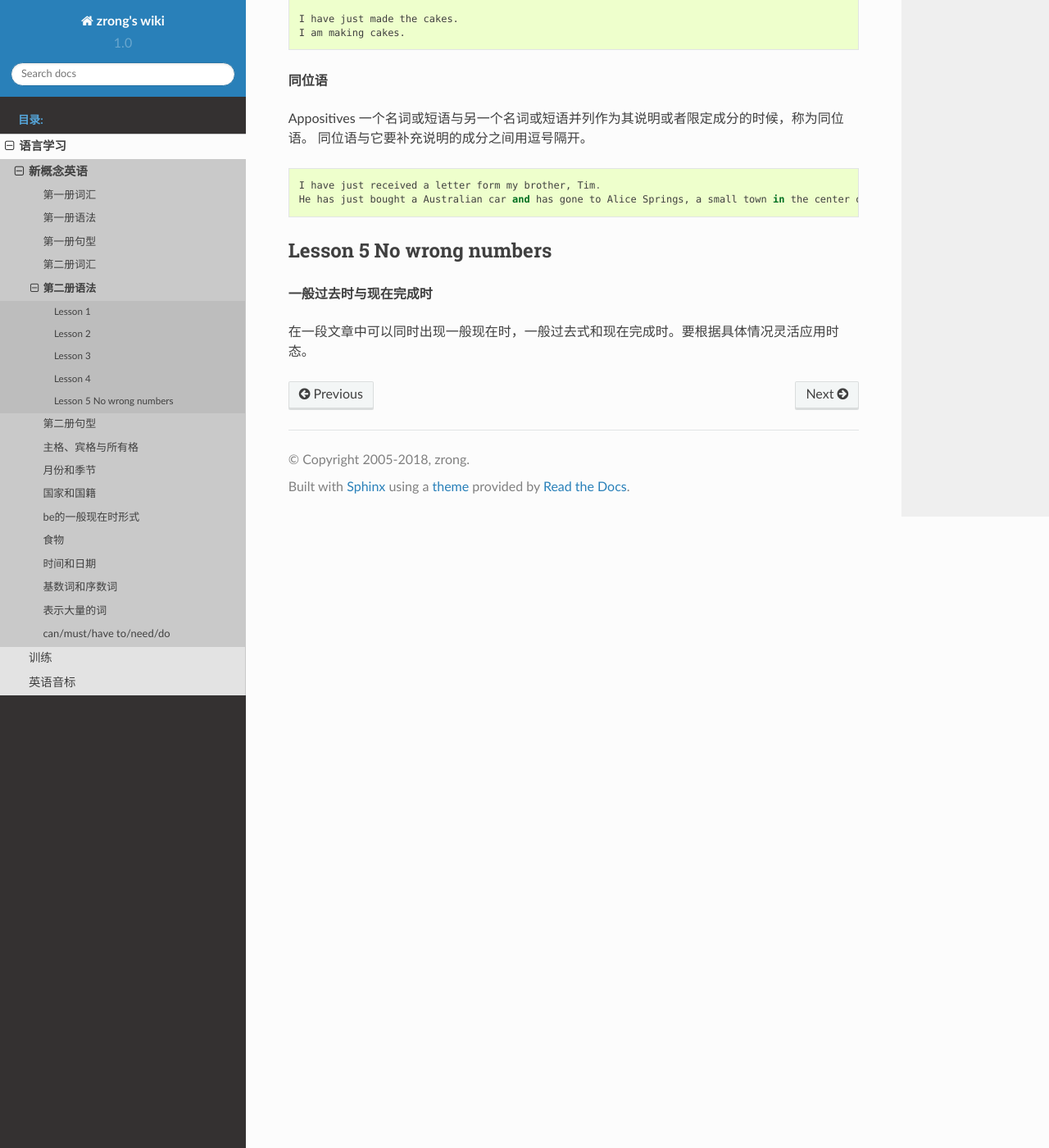
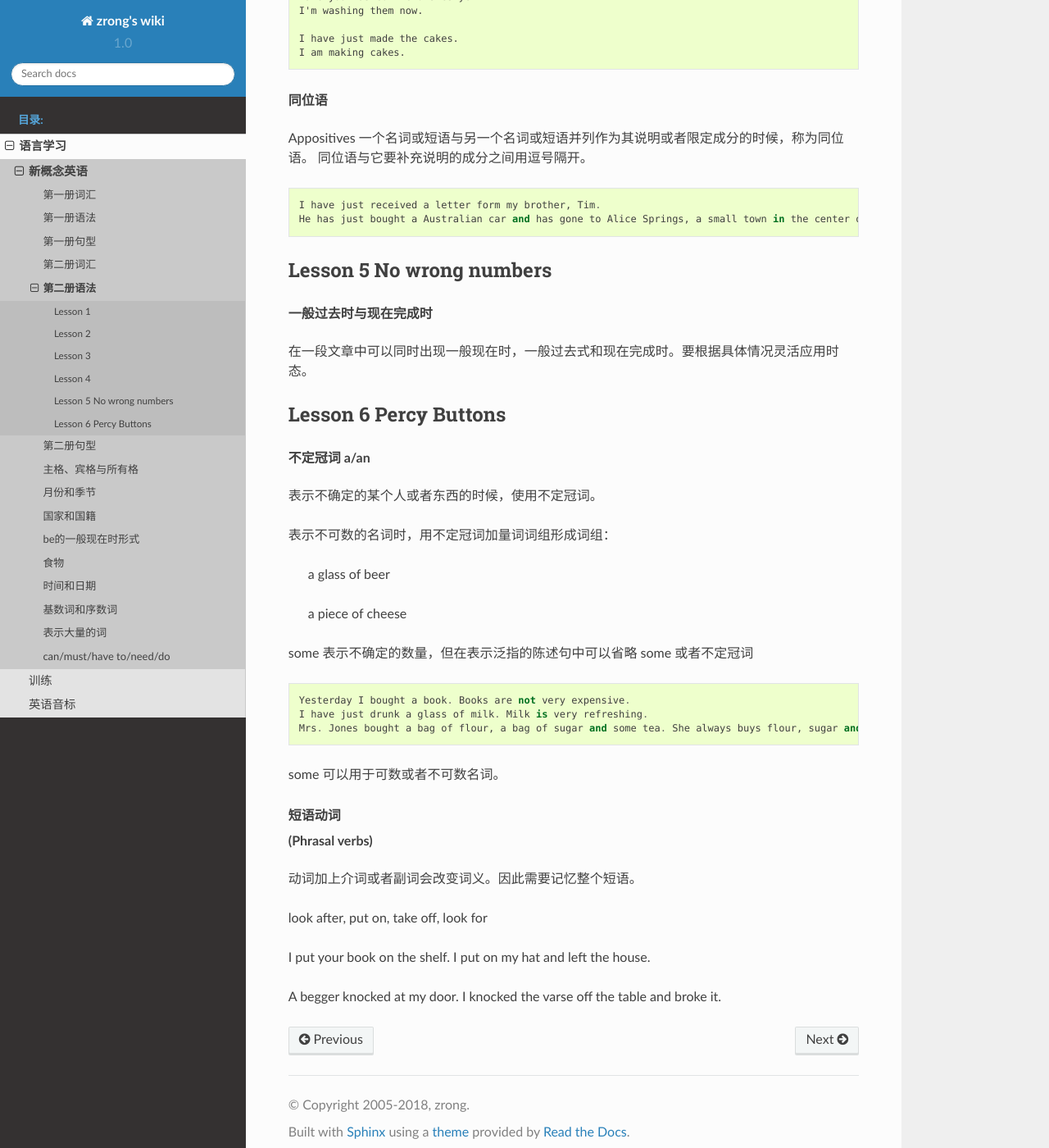
Before and after one commit to zrong/wiki, a Sphinx documentation site: the page built from source/lang/nce/2grammar.rst, in a window 1280 px wide and 1400 px high, scrolled down 2473 px. Shown: the whole window at 82% size. Built offline with Sphinx 7.4.7 and the Read the Docs theme 2.0.0, drawn with Linux system fonts in a browser that asks for light colours; some of the changed text lies outside the part shown.

Commit message:
add Lesson 6

```diff
--- a/source/lang/nce/2grammar.rst
+++ b/source/lang/nce/2grammar.rst
@@ -126,7 +126,6 @@ Appositives 一个名词或短语与另一个名词或短语并列作为其说
     I have just received a letter form my brother, Tim.
     He has just bought a Australian car and has gone to Alice Springs, a small town in the center of Australia.
 
-
 Lesson 5 No wrong numbers
 ======================================
 
@@ -135,3 +134,39 @@ Lesson 5 No wrong numbers
     一般过去时与现在完成时
 
 在一段文章中可以同时出现一般现在时，一般过去式和现在完成时。要根据具体情况灵活应用时态。
+
+Lesson 6 Percy Buttons
+======================================
+
+.. glossary::
+
+    不定冠词 a/an
+
+表示不确定的某个人或者东西的时候，使用不定冠词。
+
+表示不可数的名词时，用不定冠词加量词词组形成词组：
+
+    a glass of beer
+
+    a piece of cheese
+
+some 表示不确定的数量，但在表示泛指的陈述句中可以省略 some 或者不定冠词 ::
+
+    Yesterday I bought a book. Books are not very expensive.
+    I have just drunk a glass of milk. Milk is very refreshing.
+    Mrs. Jones bought a bag of flour, a bag of sugar and some tea. She always buys flour, sugar and tead at the grocer's.
+
+some 可以用于可数或者不可数名词。
+
+.. glossary::
+
+    短语动词
+    (Phrasal verbs)
+
+动词加上介词或者副词会改变词义。因此需要记忆整个短语。
+
+look after, put on, take off, look for
+
+I put your book on the shelf. I put on my hat and left the house.
+
+A begger knocked at my door. I knocked the varse off the table and broke it.
--- a/source/lang/nce/some-plenty.rst
+++ b/source/lang/nce/some-plenty.rst
@@ -24,7 +24,6 @@ any 表示不确定的数量，通常用在含有not的否定句中，也用于
     There are no any spoons in the cupboard.
     Are there any cigarettes on the floor? No, there aren't.
 
-
 .. _many-and-much:
 
 many 和 much
--- a/source/lang/nce/time-and-date.rst
+++ b/source/lang/nce/time-and-date.rst
@@ -109,6 +109,11 @@ time做不可数名词的时候，代表时间；做可数名词的时候，代
 - 三次 three times
 - 三次以上 基数词+times
 
+表示频率
+
+- 每月一次 once a month
+- 每周一次 once a week
+- 一年一次 once a year
 
 .. _time-future:
 
```
Also changed, not shown: source/lang/nce/1vocabulary.rst (+6 -2 lines), source/lang/nce/2sentence.rst (+21 -0 lines), source/lang/nce/2vocabulary.rst (line endings or trailing spaces).
